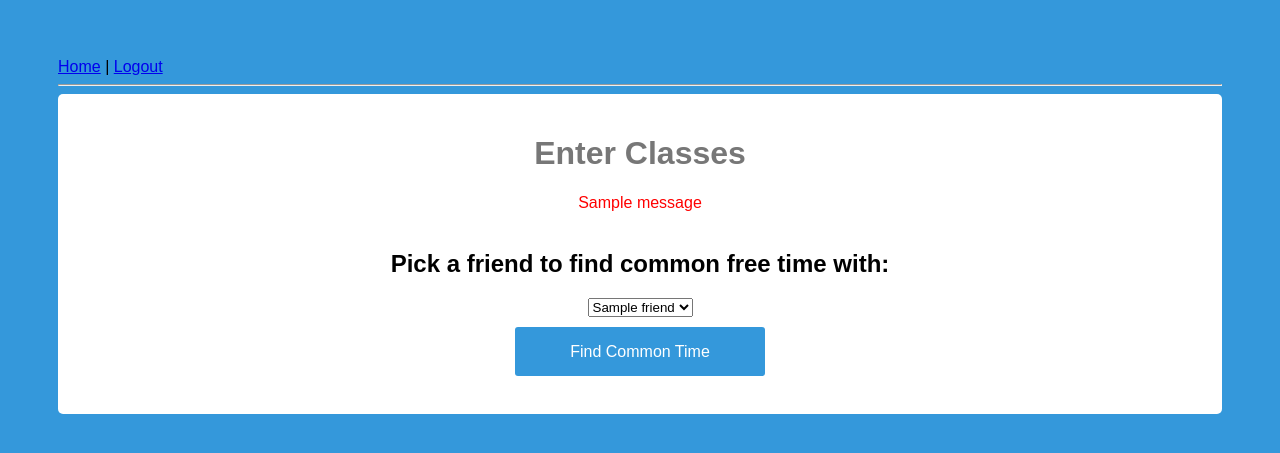
After one commit to theasianpianist/schedulr, a Flask app: template templates/common.html in a window 1280 px wide. The commit adds this page. Shown: the top 453 px of the page. Run offline with Flask 2, Linux system fonts and the light colour scheme; the template is opened without the code that fills it: most values are stand-ins (such as "Sample title", 1, 10 or a date in 2020); one stand-in notice (Sample message) is shown.

Commit message:
I have no idea

```diff
--- a/app.py
+++ b/app.py
@@ -3,6 +3,7 @@ from flask import Flask, flash, redirect, render_template, request, session, abo
 from flask_login import login_required, logout_user, login_user, LoginManager, current_user, UserMixin, login_manager
 import os
 import database
+import comparison
 from user_management import check_password
 app = Flask(__name__)
 
@@ -72,6 +73,23 @@ def submit_classes():
 	database.put_classes(g.user.get_id(), classes, starts, ends, days)
 	return index()
 
+@app.route('/common')
+def common():
+	if not session.get('logged_in'):
+		return render_template('login.html')
+	else:
+		return render_template('common.html', friend_list = database.get_friends(g.user.get_id()))
+
+@app.route('/find_common', methods=['POST'])
+def find_common():
+	friend = request.form.get('friends')
+	week = ["sun", "mon", "tue", "wed", "thu", "fri", "sat"]
+	time = []
+	for day in week:
+		time.append(comparison.find_shared_free_time(g.user.get_id(), friend, day))
+	return render_template('common.html', common_time = time)
+
+
 @app.route('/login', methods=['GET','POST'])
 def login():
 	username = str(request.form['username'])
--- a/comparison.py
+++ b/comparison.py
@@ -18,7 +18,10 @@ def find_shared_free_time(user_email, friend_email, day):
 
 def find_free_time(schedule):
 	free_time = []
-	start = "00"
+	if schedule[0][0] is None:
+		free_time.append(["00:00", "24:00"])
+		return free_time
+	start = "00:00"
 	for interval in schedule:
 		if start < interval[1]:
 			free_time.append([start, interval[1]])
--- a/database.py
+++ b/database.py
@@ -20,7 +20,7 @@ def put_classes(user, classes, starts, ends, days):
 						cur.execute("SELECT (%s) FROM main WHERE email = ?" % i, (user,))
 						old = cur.fetchone()[0]
 						if old is not None:
-							arg = old + "," + schedule[index]
+							arg = old + "," + str(schedule[index])
 						else:
 							arg = schedule[index]
 						cur.execute("UPDATE main SET (%s) = ? WHERE email = ?" % i, (str(arg), user))
@@ -51,7 +51,8 @@ def get_user_classes(user_email, day):
 			cur = con.cursor()
 			cur.execute("SELECT (%s) FROM main WHERE email = ?" % str(day), (user_email,))
 			classes = cur.fetchall()
-			classes = eval("[" + classes[0][0] + "]")
+			if classes[0][0] is not None:
+				classes = eval("[" + classes[0][0] + "]")
 	except sql.Error as error:
 		print("Error %s", str(error))
 		sys.exit(1)
--- /dev/null
+++ b/templates/common.html
@@ -0,0 +1,40 @@
+{% extends "base.html" %}
+{% block content %}
+
+<form action="/find_common" method="POST">
+	<div>
+		<div class="login-screen">
+			<div class="app-title">
+				<h1>Enter Classes</h1>
+			</div>
+			{% with messages = get_flashed_messages() %}
+      		{% if messages %}
+        		{% for message in messages %}
+                    <div style="text-align: center">
+            		<span style="color: red;">{{message}} </span>
+                    </div><br>
+        		{% endfor %}
+        		</ul>
+      		{% endif %}
+		    {% endwith %}
+
+			<div class="login-form">
+                <div class="control-group">
+                    <h2>Pick a friend to find common free time with:</h2>
+                </div>
+				<div class="control-group">
+                    <select name="friends">
+                      {% for f in friend_list %}
+                        <option name="{{ f }}">{{ f }}</option>
+                      {% endfor %}
+                </select>
+				</div>
+
+
+                <input type="submit" value="Find Common Time" class="btn btn-primary btn-large btn-block" >
+			    <br>
+			</div>
+		</div>
+	</div>
+</form>
+{% endblock %}
--- a/templates/index.html
+++ b/templates/index.html
@@ -2,4 +2,5 @@
 {% block content %}
     <h1>Hello {{user}}</h1>
     <p><a href="/add_classes">Add Classes</a> </p>
+    <p><a href="/common">Find Common Free Time</a></p>
 {% endblock %}
```
